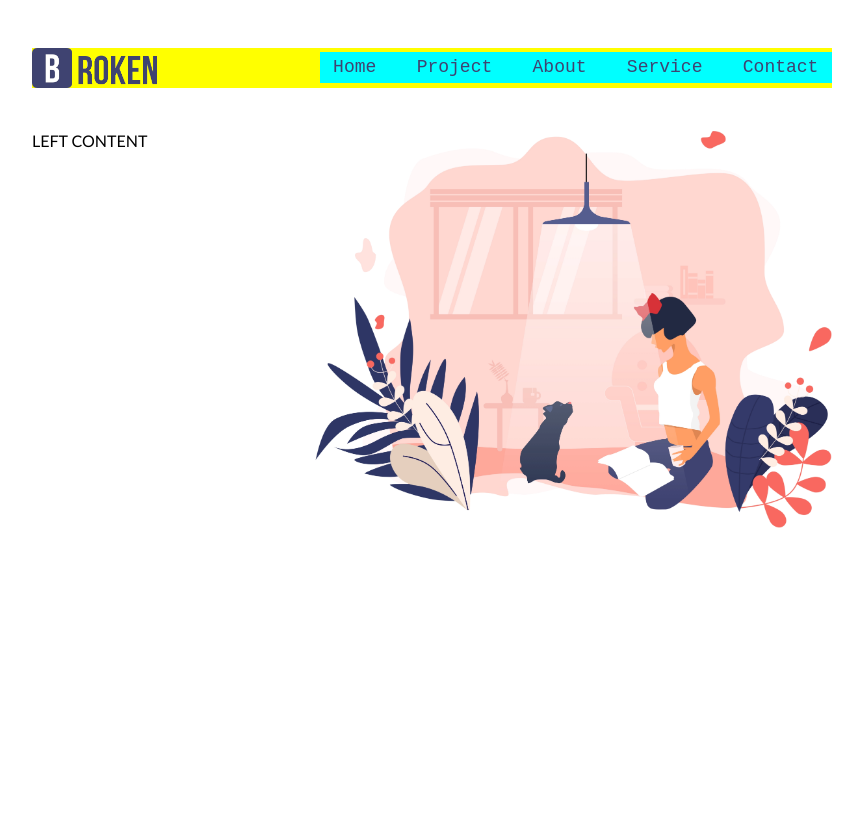
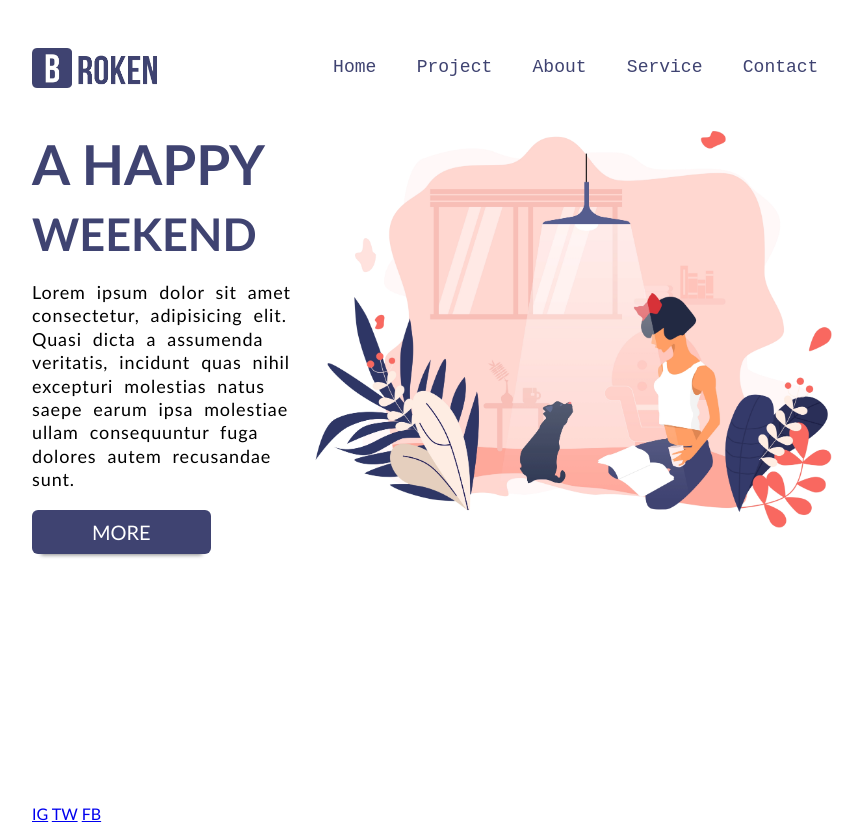
Before and after one commit to JurgitaE/03-happy-weekend, a website: page index.html in a window 1280 px wide. Shown: the whole page, without its empty margins (208-1071 px from the left). Before the commit the page ends 800 px from the top, so only its background shows below. Drawn offline with Linux system fonts and the light colour scheme.

Commit message:
Title, description, button

```diff
--- a/index.html
+++ b/index.html
@@ -42,7 +42,6 @@
         /*  margin: 0 auto; dirba tik su blokiniais el */
         margin-top: 40px;
         margin-left: calc((100% - 800px) / 2);
-        background-color: yellow;
       }
       header > img {
         height: 40px;
@@ -50,7 +49,7 @@
       }
       header > nav {
         float: right;
-        background-color: aqua;
+
         margin-top: 3.8px;
       }
       nav > a {
@@ -66,6 +65,7 @@
         color: #3f4371;
         border: 0.1em solid transparent;
         border-radius: 0.2em;
+        transition: all 0.5s;
       }
       nav > a:first-child {
         margin-left: 0;
@@ -82,6 +82,44 @@
       main > div {
         width: 35%;
         float: left;
+      }
+
+      h1 {
+        font-size: 55px;
+        text-transform: uppercase;
+        color: #3f4371;
+        margin: 0;
+      }
+      h1 > span {
+        font-size: 45px;
+      }
+      p {
+        font-size: 18px;
+        line-height: 1.3em;
+        letter-spacing: 0.05em;
+        word-spacing: 0.3em;
+      }
+      main > div > a {
+        display: inline-block;
+        padding: 0.5em;
+        padding-left: 3em;
+        padding-right: 3em;
+        font-size: 20px;
+        text-transform: uppercase;
+        text-decoration: none;
+        color: #fff;
+        background-color: #3f4371;
+        border-radius: 0.3em;
+        box-shadow: 0px 0.5em 0.2em -0.45em #888;
+        transition: all 1s;
+      }
+      main > div > a:hover {
+        box-shadow: 0px 0.6em 0.4em -0.5em #555;
+      }
+      div > div {
+        margin-top: 250px;
+      }
+      main > div > div > a {
       }
       main > img {
         width: 65%;
@@ -101,7 +139,21 @@
       </nav>
     </header>
     <main>
-      <div>LEFT CONTENT</div>
+      <div>
+        <h1>A happy <span>weekend</span></h1>
+        <p>
+          Lorem ipsum dolor sit amet consectetur, adipisicing elit. Quasi dicta
+          a assumenda veritatis, incidunt quas nihil excepturi molestias natus
+          saepe earum ipsa molestiae ullam consequuntur fuga dolores autem
+          recusandae sunt.
+        </p>
+        <a href="#">More</a>
+        <div>
+          <a href="#">IG</a>
+          <a href="#">TW</a>
+          <a href="#">FB</a>
+        </div>
+      </div>
       <img src="./img/yoga.png" alt="logo" />
     </main>
   </body>
```
